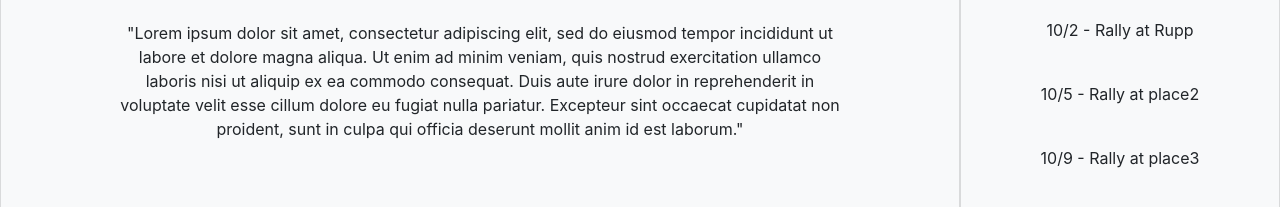
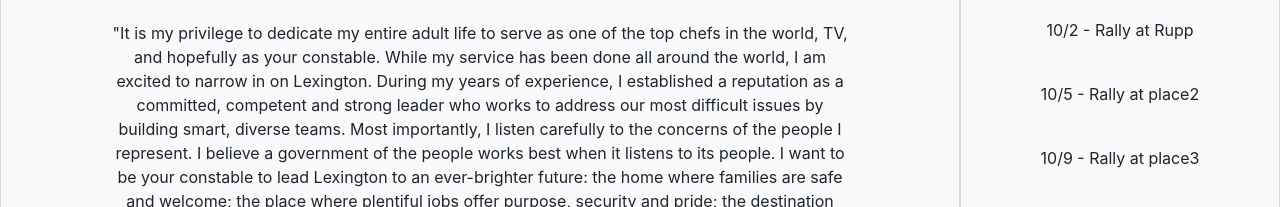
Before and after one commit to eBork1/campaign-website, a plain HTML site: page index.html in a window 1280 px wide. Shown: the part 715-922 px from the top of the page. Drawn offline with nearby package versions, Linux system fonts and the light colour scheme.

Commit message:
update index

```diff
--- a/index.html
+++ b/index.html
@@ -70,13 +70,13 @@
 
                     <!--Intro-->
                     <h1 class=" mt-4 mb-4 text-primary text-center">Bringing change to Lexington</h1>
-                    <p class="text-center pb-5 mx-lg-5 mx-sm-2">"Lorem ipsum dolor sit amet, consectetur adipiscing elit, sed do eiusmod
-                        tempor incididunt ut labore et dolore magna aliqua.
-                        Ut enim ad minim veniam, quis nostrud exercitation ullamco laboris nisi ut aliquip ex ea commodo
-                        consequat. Duis aute irure dolor
-                        in reprehenderit in voluptate velit esse cillum dolore eu fugiat nulla pariatur. Excepteur sint
-                        occaecat cupidatat non proident,
-                        sunt in culpa qui officia deserunt mollit anim id est laborum."</p>
+                    <p class="text-center pb-5 mx-lg-5 mx-sm-2">"It is my privilege to dedicate my entire adult life to serve as one of the top chefs
+                       in the world, TV, and hopefully as your constable.  While my service has been done all around the world, I am excited to narrow
+                        in on Lexington. During my years of experience, I established a reputation as a committed, competent and strong leader who works
+                         to address our most difficult issues by building smart, diverse teams.  Most importantly, I listen carefully to the concerns of the
+                         people I represent.  I believe a government of the people works best when it listens to its people. I want to be your constable to
+                          lead Lexington to an ever-brighter future:  the home where families are safe and welcome; the place where plentiful jobs offer purpose,
+                           security and pride; the destination city it can and should be; and where vibrant community provides a rich array of opportunity. "</p>
                         <br>
 
                     <img src="img/lexington.png" class="img-fluid pb-5">
```
